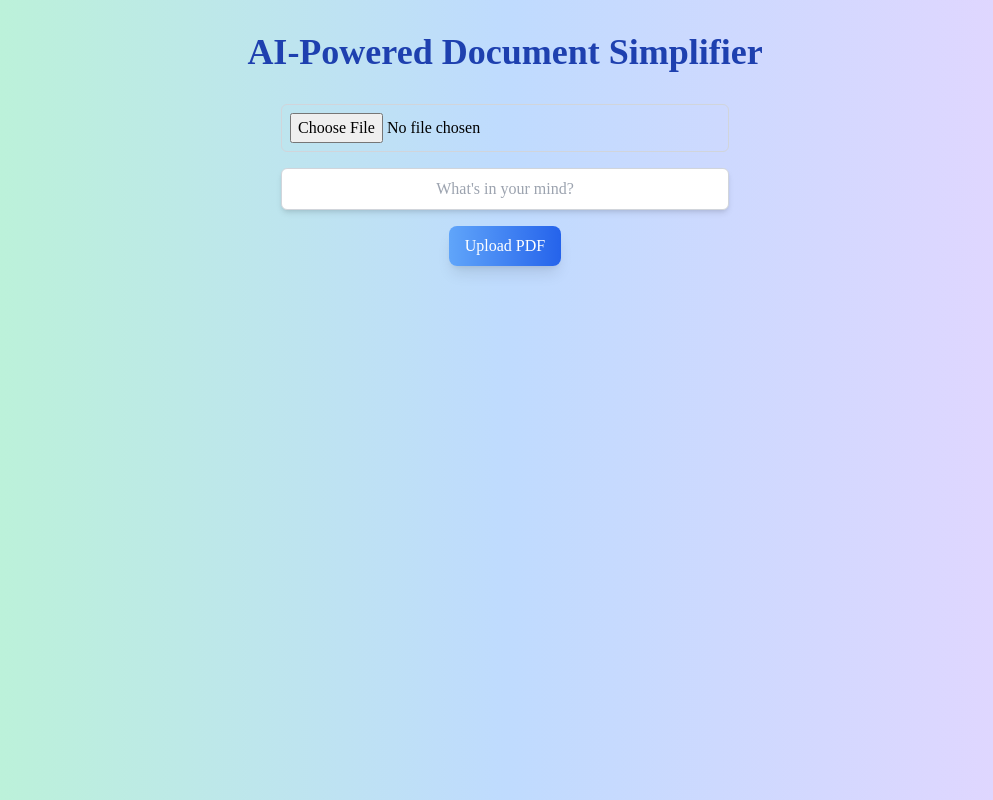
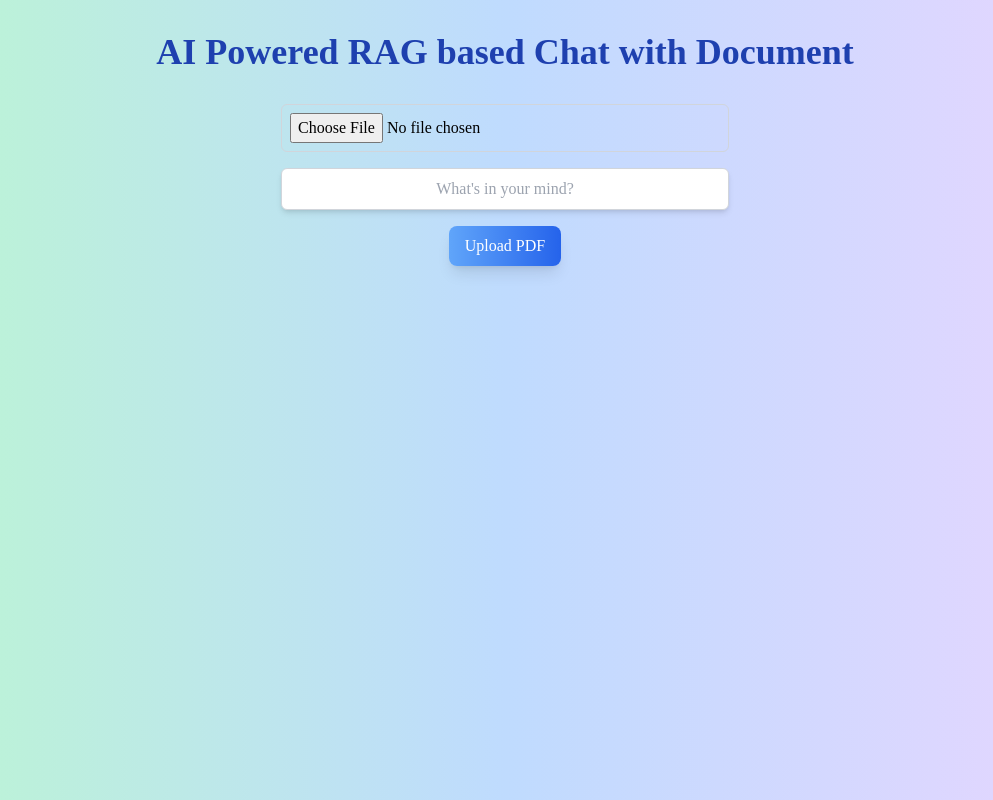
Before and after one commit to JainSneha6/LexiEaseAI, a React (Create React App) app in the folder frontend/: page /document-simplifier in a window 1280 px wide. Shown: the whole page, without its empty margins (135-1128 px from the left). Built offline with nearby package versions, Linux system fonts and the light colour scheme.

Commit message:
Changed API key

```diff
--- a/frontend/src/pages/Chatbot.js
+++ b/frontend/src/pages/Chatbot.js
@@ -101,26 +101,6 @@ const Chatbot = () => {
             ></textarea>
 
             <div className="absolute right-4 flex items-center space-x-3">
-              <label className="cursor-pointer text-purple-500 hover:text-purple-700">
-                <FaFileImage size={24} />
-                <input
-                  type="file"
-                  accept="image/*"
-                  onChange={(e) => handleFileChange(e, setImage)}
-                  className="hidden"
-                />
-              </label>
-
-              {!isRecording ? (
-                <button onClick={startRecording} className="text-green-500 hover:text-green-700">
-                  <FaMicrophone size={24} />
-                </button>
-              ) : (
-                <button onClick={stopRecording} className="text-red-500 hover:text-red-700">
-                  <FaStop size={24} />
-                </button>
-              )}
-
               <button onClick={handleSubmit} className="text-blue-500 hover:text-blue-700">
                 <FaPaperPlane size={24} />
               </button>
--- a/frontend/src/pages/DocumentSimplifier.js
+++ b/frontend/src/pages/DocumentSimplifier.js
@@ -111,7 +111,7 @@ const DocumentSimplifier = () => {
     return (
         <div className="bg-gradient-to-r from-green-200 via-blue-200 to-purple-200 min-h-screen p-8 flex flex-col items-center" style={{ fontFamily: 'OpenDyslexic', lineHeight: '1.5' }}>
             <ToastContainer />
-            <h1 className="text-4xl font-bold mb-8 text-blue-800 text-center">AI-Powered Document Simplifier</h1>
+            <h1 className="text-4xl font-bold mb-8 text-blue-800 text-center">AI Powered RAG based Chat with Document</h1>
 
             <div className="mb-4 w-full max-w-md">
                 <input
--- a/frontend/src/pages/DocumentSupport.js
+++ b/frontend/src/pages/DocumentSupport.js
@@ -4,8 +4,8 @@ import { FaFileAlt, FaProjectDiagram } from 'react-icons/fa'; // Icons for the c
 
 const services = [
     {
-        title: 'Document Simplifier',
-        description: 'Effortlessly convert complex PDF documents into simplified, easy-to-understand text.',
+        title: 'AI Powered RAG based Chat with Document',
+        description: 'Effortlessly chat with complex PDF documents using RAGs',
         link: '/document-simplifier',
         icon: <FaFileAlt className="text-blue-700 text-5xl" />,
     },
--- a/frontend/src/pages/GrayOralReading.js
+++ b/frontend/src/pages/GrayOralReading.js
@@ -15,7 +15,7 @@ const GrayOralReadingTest = () => {
   const [startTime, setStartTime] = useState(null);
 
   const passage =
-    'The sun is bright in the sky. Birds fly high and sing sweet songs. Trees sway gently in the wind. Grass is green and soft underfoot. Children laugh and play outside. They run, jump, and chase each other. A dog wags its tail and joins the fun. Everyone enjoys this nice day. Nature is full of life and happiness.';
+    'The sun is bright in the sky. Birds fly high and sing sweet songs. Trees sway gently in the wind.';
 
   const handleStartReading = async () => {
     setIsReading(true);
```
Also changed, not shown: 3 other files (tests, documents, lock files or other folders).
